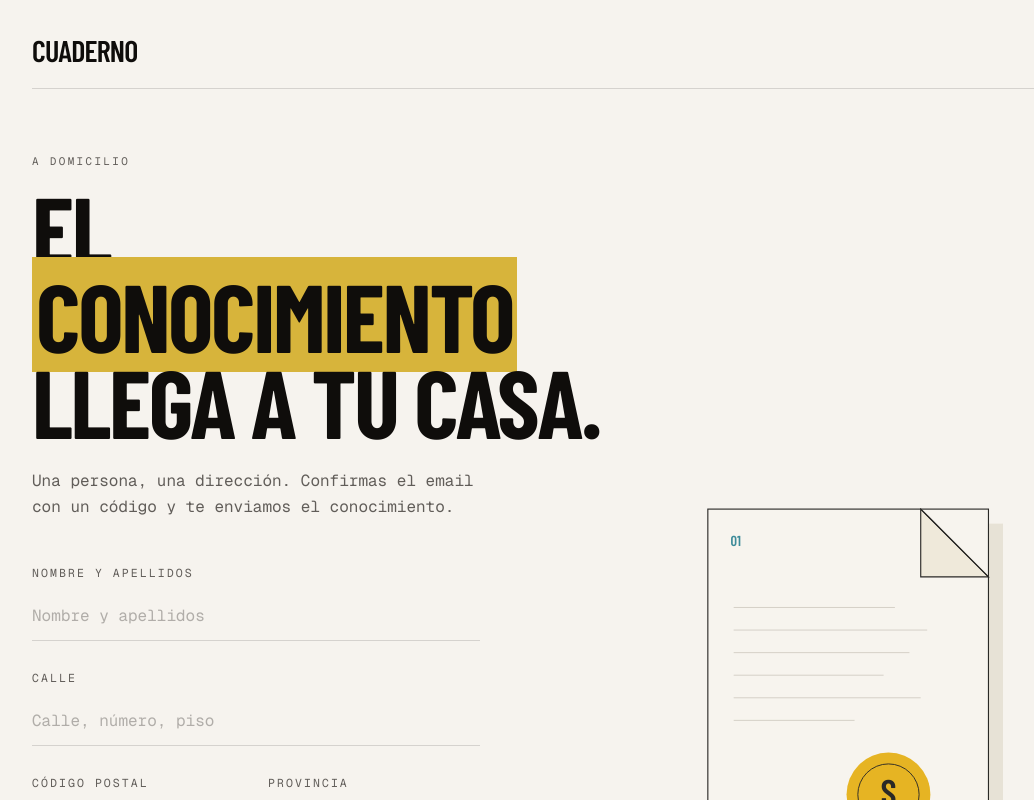
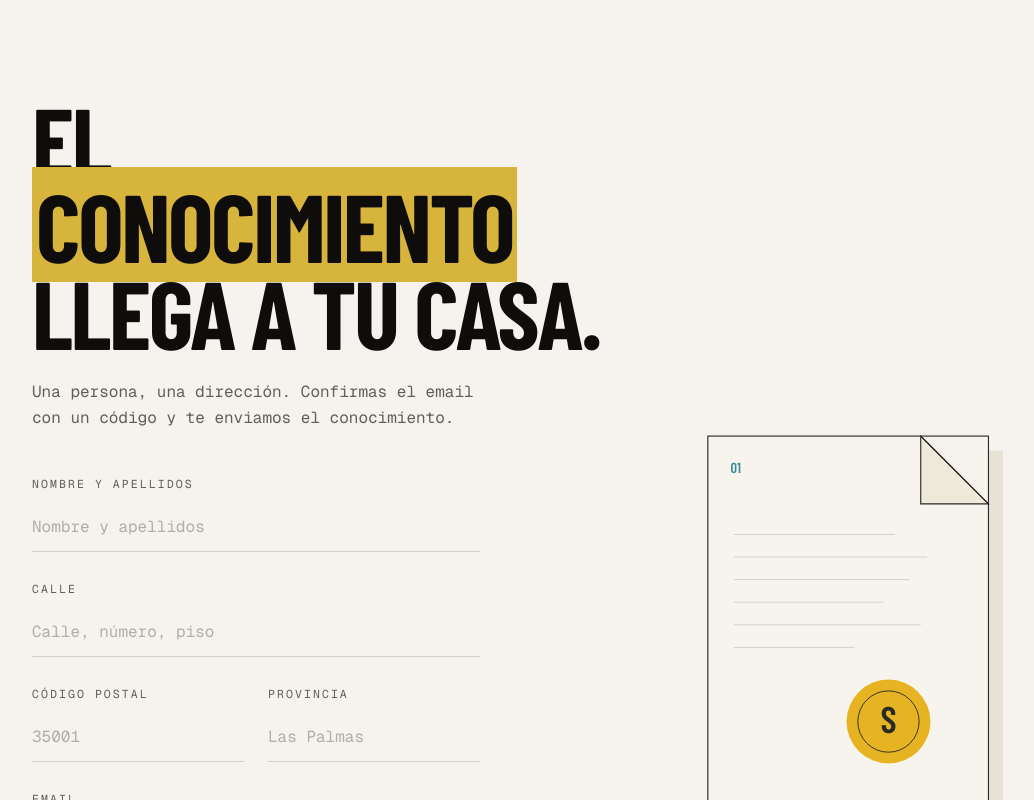
Before and after one commit to bg-isma/registro-regalo, a Next.js app: page / in a window 1280 px wide. Shown: the top 800 px of the page, without its empty margins (88-1122 px from the left). Built offline with nearby package versions, Linux system fonts and the light colour scheme; no server answers.

Commit message:
Quita la cabecera y el rótulo de domicilio.

```diff
--- a/app/page.tsx
+++ b/app/page.tsx
@@ -5,14 +5,9 @@ import { RegistroForm } from "@/components/RegistroForm";
 export default function Home() {
   return (
     <main className="mx-auto flex w-full max-w-6xl flex-1 flex-col px-6 py-8 sm:px-10 lg:px-14">
-      <header className="border-b border-line pb-5">
-        <p className="tipo-display text-3xl uppercase tracking-tight">Cuaderno</p>
-      </header>
-
       <div className="grid flex-1 items-center gap-10 py-10 lg:grid-cols-12 lg:gap-6 lg:py-16">
         <Entrada className="order-2 lg:order-1 lg:col-span-7">
-          <p className="text-[0.68rem] uppercase tracking-[0.22em] text-muted">A domicilio</p>
-          <h1 className="tipo-display mt-4 max-w-xl text-6xl leading-[0.9] font-bold uppercase tracking-tight text-balance sm:text-7xl lg:text-8xl">
+          <h1 className="tipo-display max-w-xl text-6xl leading-[0.9] font-bold uppercase tracking-tight text-balance sm:text-7xl lg:text-8xl">
             El <span className="marca px-1">conocimiento</span> llega a tu casa.
           </h1>
           <p className="mt-6 max-w-md text-sm leading-relaxed text-muted sm:text-base">
```
